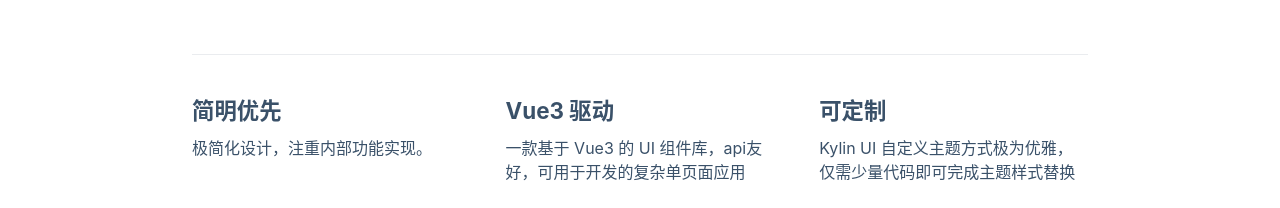
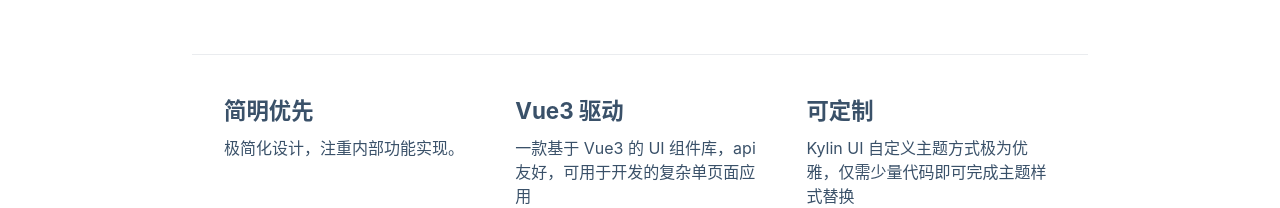
Before and after one commit to zl454/kirin-ui, a Vue app: page /#/ in a window 1280 px wide. Shown: the part 744-952 px from the top of the page. Built offline with nearby package versions, Linux system fonts and the light colour scheme.

Commit message:
完成首页的自适应布局

```diff
--- a/src/views/Home.vue
+++ b/src/views/Home.vue
@@ -99,19 +99,19 @@ export default {
 
   >.features {
     border-top: 1px solid #eaecef;
-    padding: 2em 0;
+    padding: 2em;
     margin-top: 3rem;
     display: flex;
+    flex-direction: column;
     flex-wrap: wrap;
     justify-content: space-between;
     align-items: flex-start;
     align-content: stretch;
 
     >.feature {
-      flex-grow: 1;
-      flex-basis: 30%;
-      max-width: 30%;
+      margin-bottom: 3rem;
 
+      // flex-grow: 1;
       >h2 {
         font-size: 1.4rem;
         font-weight: bold;
@@ -126,6 +126,16 @@ export default {
         color: #3a5169;
       }
     }
+
+    @media (min-width: 800px) {
+      flex-direction: row;
+
+      >.feature {
+        flex-grow: 1;
+        flex-basis: 30%;
+        max-width: 30%;
+      }
+    }
   }
 
   >footer {
```
